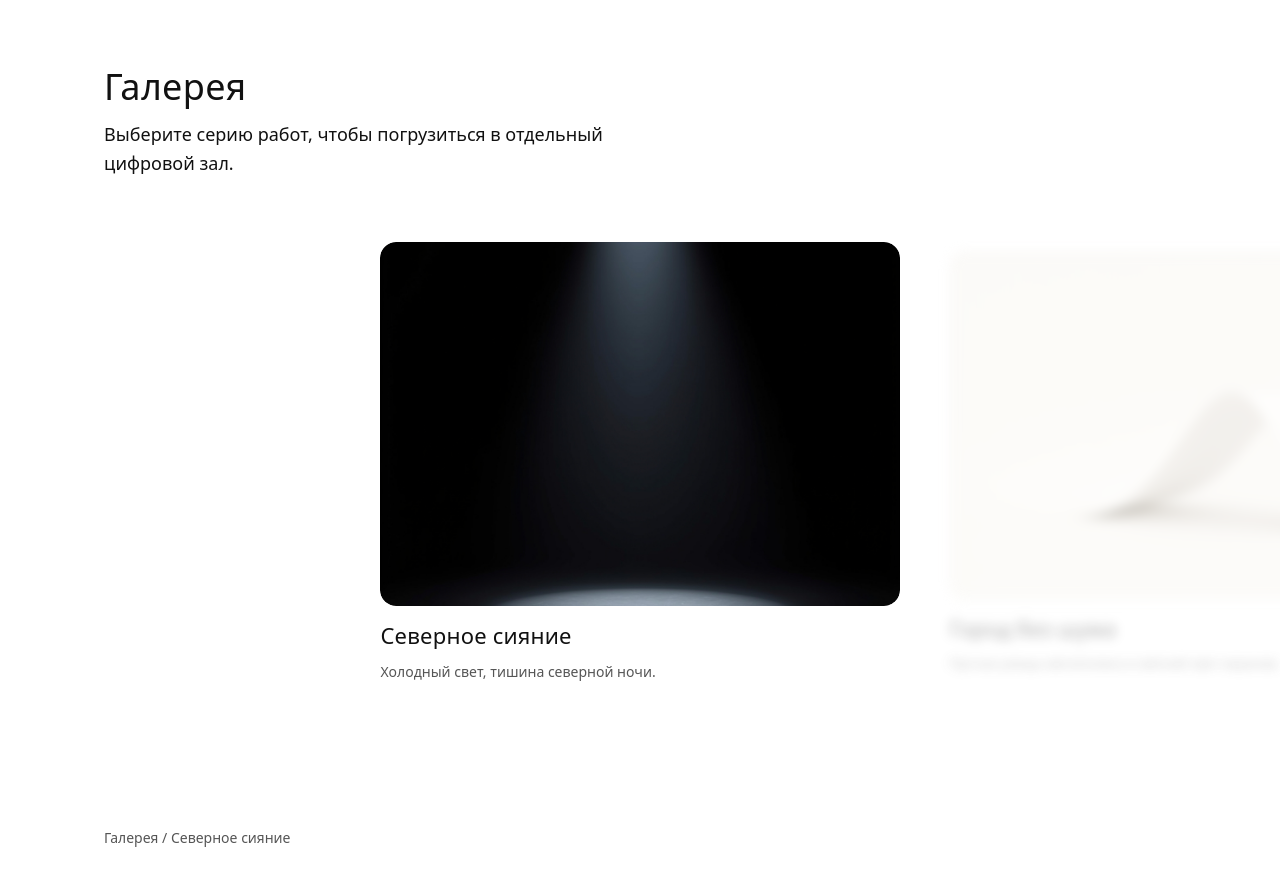
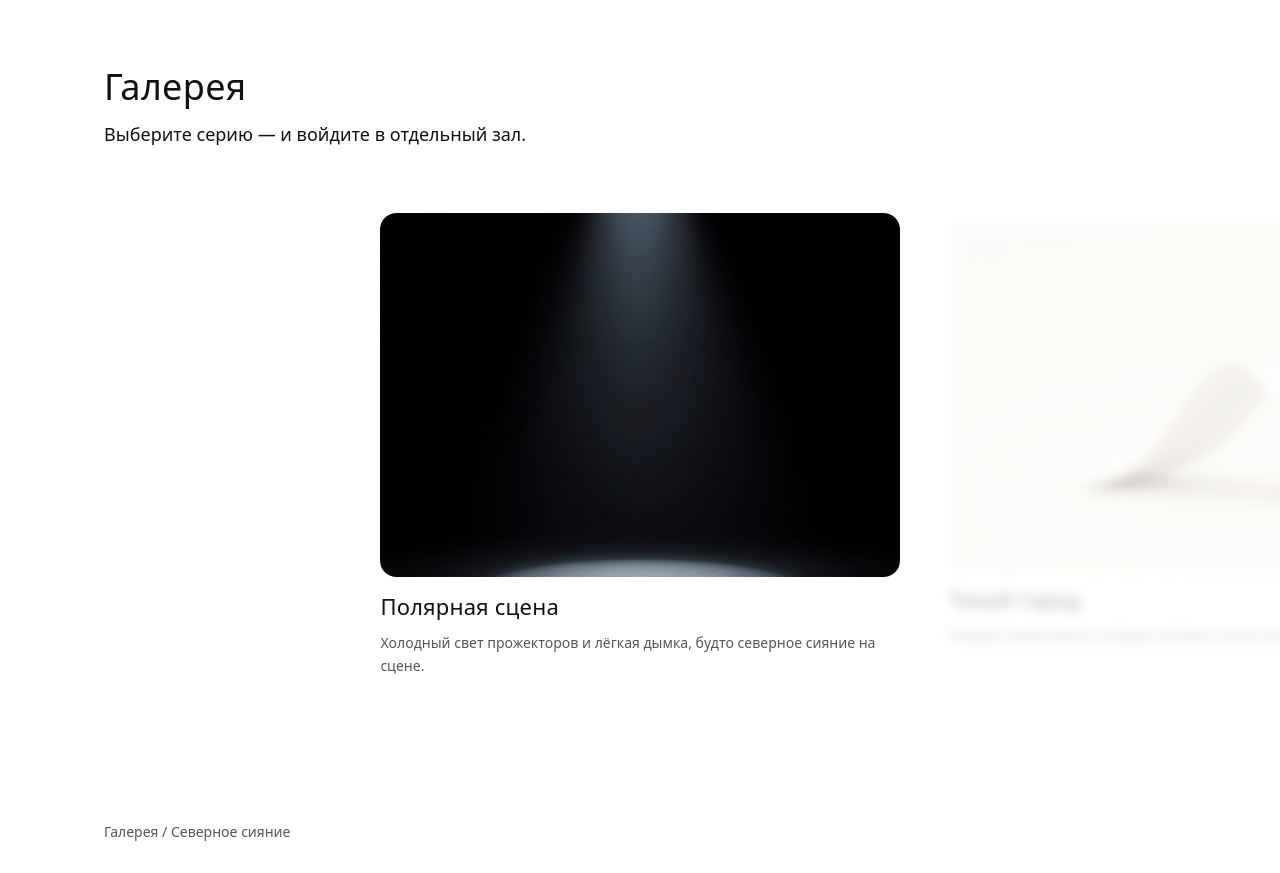
Before and after one commit to ALDYNEC-07/SALGER-ART, a Next.js app: page / in a window 1280 px wide. Shown: the part 800-1673 px from the top of the page. Built offline with nearby package versions, Linux system fonts and the light colour scheme.

Commit message:
Добавил еще картинки и поправил карточки!

```diff
--- a/src/app/page.tsx
+++ b/src/app/page.tsx
@@ -12,6 +12,8 @@ import localFont from "next/font/local";
 import krugImage from "./assets/Krug.jpg";
 import lineImage from "./assets/Line.png";
 import scenaImage from "./assets/Scena.jpg";
+import idealLineImage from "./assets/Ideal-line.jpg";
+import yaycoImage from "./assets/Yayco.jpg";
 
 /* Подключаем акцентный шрифт из локальной копии, чтобы сборка не зависела от сети */
 const manrope = localFont({
@@ -31,22 +33,34 @@ export default function Home() {
   /* Список серий для превью: название, описание и картинка из assets */
   const gallerySeries = [
     {
-      title: "Северное сияние",
-      meta: "Холодный свет, тишина северной ночи.",
+      title: "Полярная сцена",
+      meta: "Холодный свет прожекторов и лёгкая дымка, будто северное сияние на сцене.",
       image: scenaImage,
-      alt: "Картина из серии «Северное сияние»: мягкое сияние на темном фоне",
+      alt: "Картина из серии «Полярная сцена»: прожекторы подсвечивают пространство на темном фоне",
     },
     {
-      title: "Город без шума",
-      meta: "Пустые улицы мегаполиса и мягкий свет экранов.",
+      title: "Тихий город",
+      meta: "Ровные линии неона, которые остались после ночного движения.",
       image: lineImage,
-      alt: "Картина из серии «Город без шума»: линии света на тёмном фоне",
+      alt: "Картина из серии «Тихий город»: световые линии неона на тёмном фоне",
     },
     {
-      title: "Вдох в пустоте",
-      meta: "Абстрактные композиции для созерцательного взгляда.",
+      title: "Круг дыхания",
+      meta: "Мягкие кольца цвета, собирающие взгляд в спокойный центр.",
       image: krugImage,
-      alt: "Картина из серии «Вдох в пустоте»: кольца цвета на нейтральном фоне",
+      alt: "Картина из серии «Круг дыхания»: кольца цвета на нейтральном фоне",
+    },
+    {
+      title: "Идеальная линия",
+      meta: "Единственная линия света держит равновесие кадра и задаёт ритм.",
+      image: idealLineImage,
+      alt: "Картина из серии «Идеальная линия»: тонкая линия света на темном фоне",
+    },
+    {
+      title: "Рассветные краски",
+      meta: "Тёплая палитра раннего утра и мягкие переходы цвета.",
+      image: yaycoImage,
+      alt: "Картина из серии «Рассветные краски»: тёплые плавные формы в мягком свете",
     },
   ];
   /* Запоминаем карточки галереи, чтобы знать, куда скроллить и кого выделять */
@@ -278,7 +292,7 @@ export default function Home() {
                 Галерея
               </h1>
               <p className="page-intro">
-                Выберите серию работ, чтобы погрузиться в отдельный цифровой зал.
+                Выберите серию — и войдите в отдельный зал.
               </p>
             </header>
           </div>
@@ -287,10 +301,10 @@ export default function Home() {
           <div
             className="series-list__grid"
             aria-label="Список серий"
-          ref={galleryListRef}
-          onKeyDown={handleGalleryKeyDown}
-          tabIndex={0}
-        >
+            ref={galleryListRef}
+            onKeyDown={handleGalleryKeyDown}
+            tabIndex={0}
+          >
           {gallerySeries.map((series, index) => (
             <article
               key={series.title}
```
Also changed, not shown: src/app/assets/Ideal-line.jpg (added), src/app/assets/Yayco.jpg (added).
